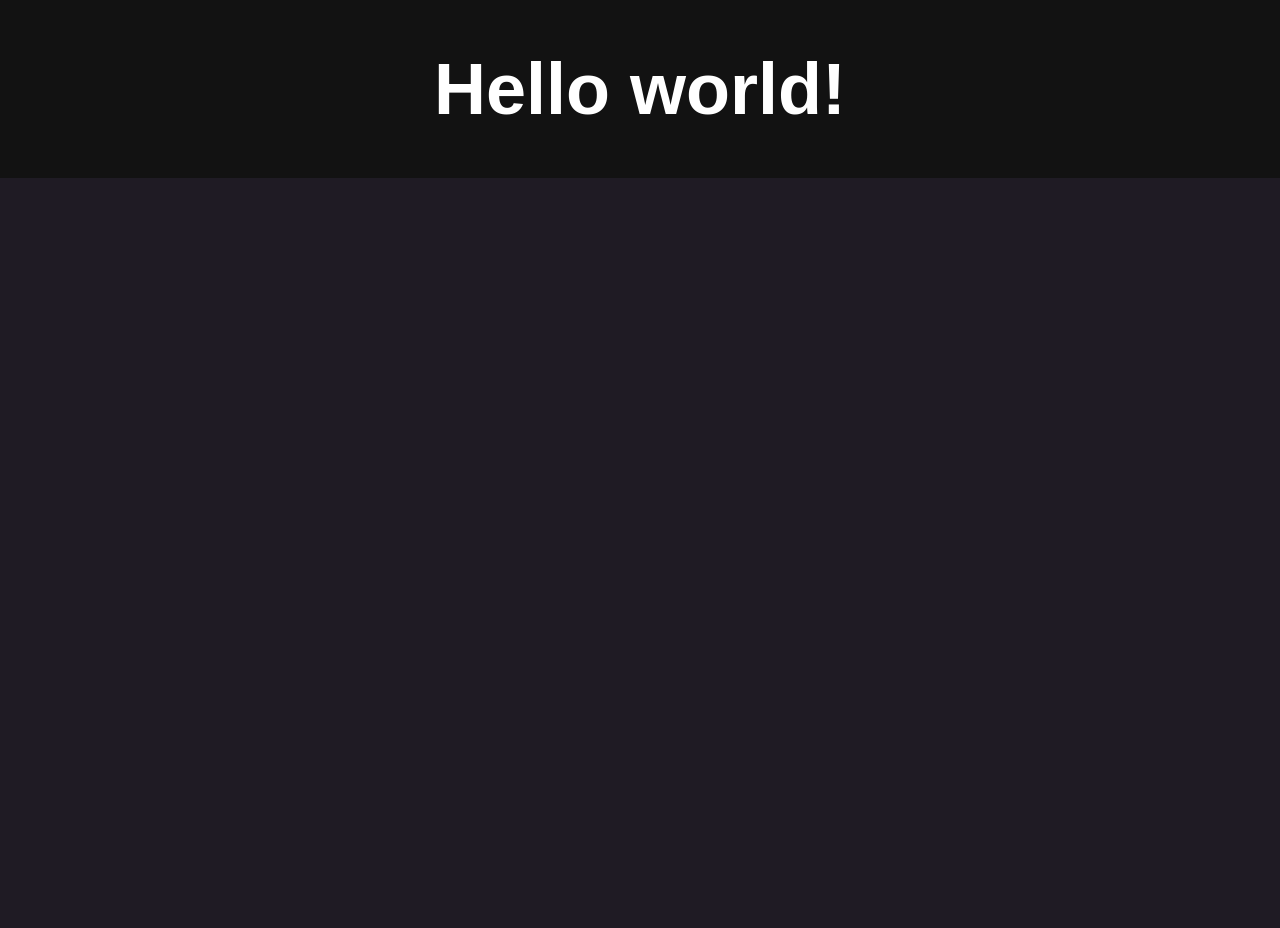
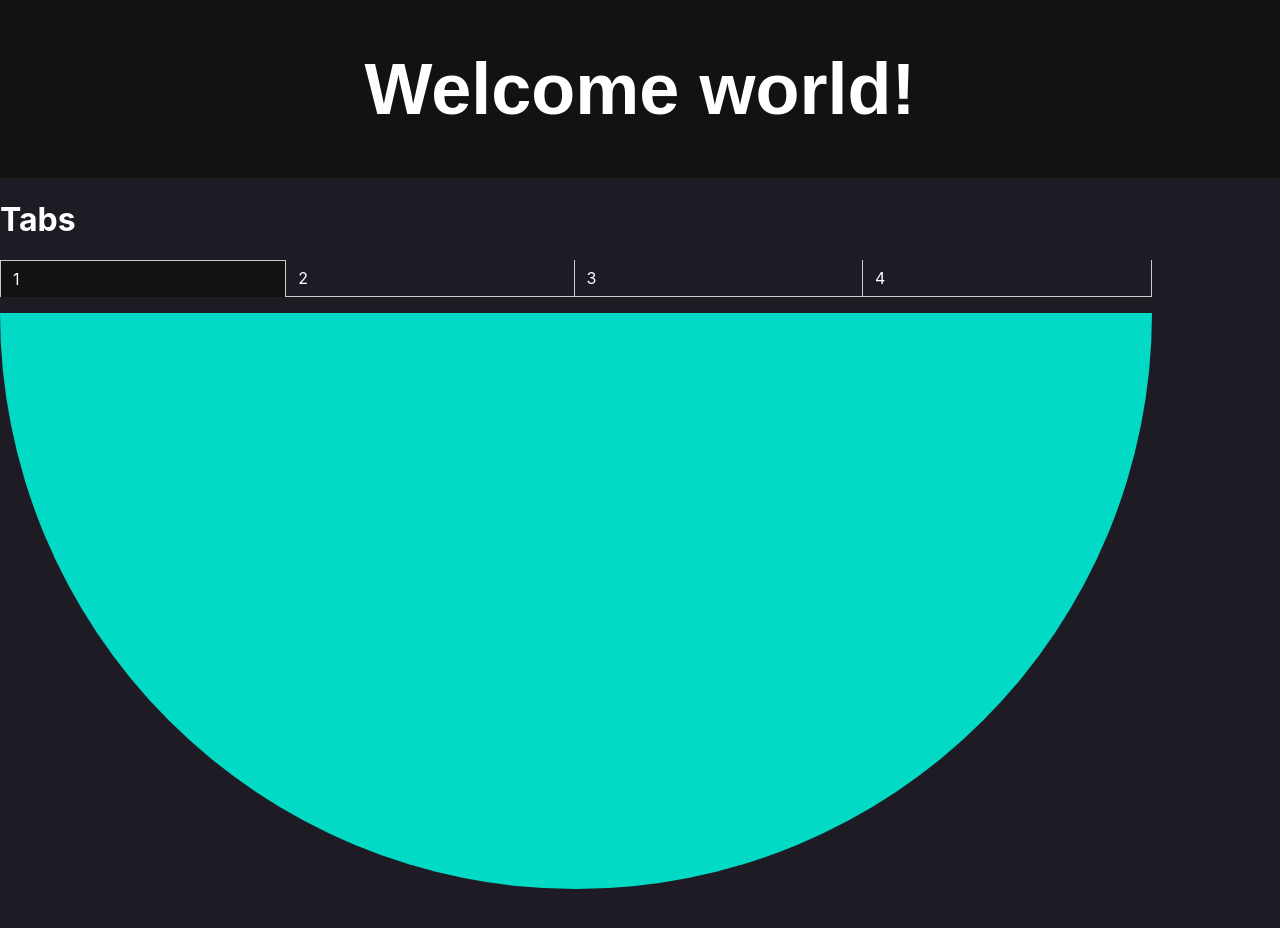
Before and after one commit to williamostensen98/Webutvikling-Prosjekt2, a React (Create React App) app: page / in a window 1280 px wide. Shown: the top 928 px of the page. Before the commit the page ends 800 px from the top, so only its background shows below. Built offline with nearby package versions, Linux system fonts and the light colour scheme.

Commit message:
Set up groundwork for tabs

```diff
--- a/src/App.js
+++ b/src/App.js
@@ -1,14 +1,35 @@
 import React from 'react';
-// import logo from './logo.svg';
 import Header from './components/Header';
+import Tabs from './components/Tabs'
 import './css/main.css';
+import { render } from "react-dom";
+import TabContent from "./components/TabContent"
+
 
 function App() {
-  return (
-    <div className="App">
-      <Header />
-    </div>
-  );
+    return (
+        <div>
+            <Header headerText="Welcome world!"/>
+            <h1>Tabs</h1>
+            <Tabs>
+                <div label="1">
+                    <TabContent />
+                </div>
+                <div label="2">
+                    Kombinasjon 2
+                </div>
+                <div label="3">
+                    Kombinasjon 3
+                </div>
+                <div label="4">
+                    Kombinasjon 4
+                </div>
+            </Tabs>
+        </div>
+    );
 }
+// const container = document.createElement('div');
+// document.body.appendChild(container);
+// render(<App />, container);
 
 export default App;
--- a/src/components/Header.js
+++ b/src/components/Header.js
@@ -13,7 +13,7 @@ class Header extends Component {
             <div className="header-container">
                 <header className="header">
                     <h1>
-                        {text}
+                        {this.props.headerText}
                     </h1>
                 </header>
             </div>
--- a/src/components/Tab.js
+++ b/src/components/Tab.js
@@ -1,18 +1,44 @@
 // Src for inspiration for tabs: https://alligator.io/react/tabs-component/
 import React, {Component} from 'react';
+import PropTypes from 'prop-types';
+
 
 class Tab extends Component {
-    constructor() {
-        super()
-        this.state = {
+  static propTypes = {
+    activeTab: PropTypes.string.isRequired,
+    label: PropTypes.string.isRequired,
+    onClick: PropTypes.func.isRequired,
+  };
 
-        }
+  onClick = () => {
+    const { label, onClick } = this.props;
+    onClick(label);
+  }
+
+  render() {
+    const {
+      onClick,
+      props: {
+        activeTab,
+        label,
+      },
+    } = this;
+
+    let className = 'tab-list-item';
+
+    if (activeTab === label) {
+      className += ' tab-list-active';
     }
-    render() {
-        return(
 
-        )
-    }
+    return (
+      <li
+        className={className}
+        onClick={onClick}
+      >
+        {label}
+      </li>
+    );
+  }
 }
 
 export default Tab;
--- /dev/null
+++ b/src/components/TabContent.js
@@ -0,0 +1,32 @@
+import React, {Component} from 'react';
+import PropTypes from 'prop-types';
+
+class TabContent extends Component {
+    constructor(props) {
+        super(props)
+        this.state = {
+
+        }
+    }
+
+    render() {
+        return(
+            <div className="tab-content-container">
+                <svg viewBox="0 0 100 100">
+                    <circle
+                        id="bigCirc"
+                        cx="50"
+                        cy="0"
+                        r="50"
+                        fill="#03DAC6"
+                    />
+                </svg>
+            </div>
+        )
+    }
+
+
+}
+
+
+export default TabContent;
--- a/src/components/Tabs.js
+++ b/src/components/Tabs.js
@@ -1,17 +1,58 @@
 import React, {Component} from 'react';
-
+import Tab from "./Tab";
+import PropTypes from 'prop-types'; // Read more about PropTypes library here: https://reactjs.org/docs/typechecking-with-proptypes.html
+// Src for inspiration for tabs: https://alligator.io/react/tabs-component/
 
 class Tabs extends Component {
-    constructor() {
-        super()
+    static propTypes = {
+        children: PropTypes.instanceOf(Array).isRequired,
+    }
+
+    constructor(props) {
+        super(props)
         this.state = {
+            activeTab: this.props.children[0].props.label,
+        };
+    }
 
-        }
+    onClickTabItem = (tab) => {
+        this.setState({ activeTab: tab });
     }
     render() {
-        return(
+        const {
+          onClickTabItem,
+          props: {
+            children,
+          },
+          state: {
+            activeTab,
+          }
+        } = this;
 
-        )
+        return (
+          <div className="tabs">
+            <ol className="tab-list">
+              {children.map((child) => {
+                const { label } = child.props;
+
+                return (
+                  <Tab
+                    activeTab={activeTab}
+                    key={label}
+                    label={label}
+                    onClick={onClickTabItem}
+                  />
+                );
+              })}
+            </ol>
+            <div className="tab-content">
+              {children.map((child) => {
+                if (child.props.label !== activeTab) return undefined;
+                return child.props.children;
+              })}
+            </div>
+          </div>
+        );
     }
 }
 
--- a/src/css/main.css
+++ b/src/css/main.css
@@ -40,3 +40,45 @@ code {
   color: white;
 
 }
+
+.tabs {
+  width: 90%;
+
+}
+
+.tab-list {
+  border-bottom: 1px solid #ccc;
+  padding-left: 0;
+  display: flex;
+}
+
+.tab-list-item {
+  display: inline-block;
+  list-style: none;
+  margin-bottom: -1px;
+  border-right: 1px solid #ccc;
+  padding: 0.5rem 0.75rem;
+  flex:auto;
+  justify-content: space-around;
+  cursor: pointer;
+}
+
+
+.tab-list-active {
+  border: solid #ccc;
+  border-width: 1px 1px 0 1px;
+  background-color: #121212;
+  cursor: auto;
+}
+
+.tab-content {
+  justify-content: center;
+}
+
+.tabs {
+}
+
+.main-content {
+  display: flex;
+  justify-content: center;
+}
```
Also changed, not shown: completions.json (added, +50 -0 lines), package.json (+11 -2 lines), .importjs.json (added), 1 other file (tests, documents, lock files or other folders).
